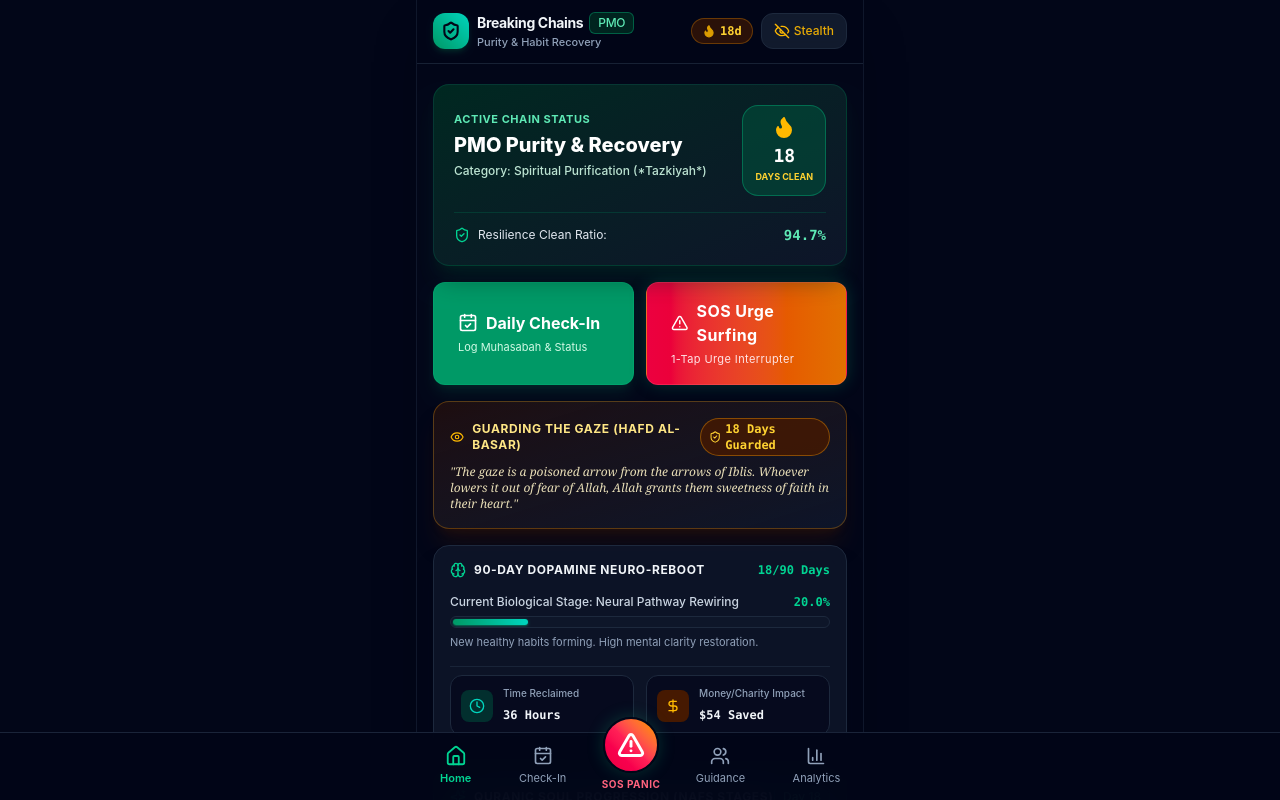
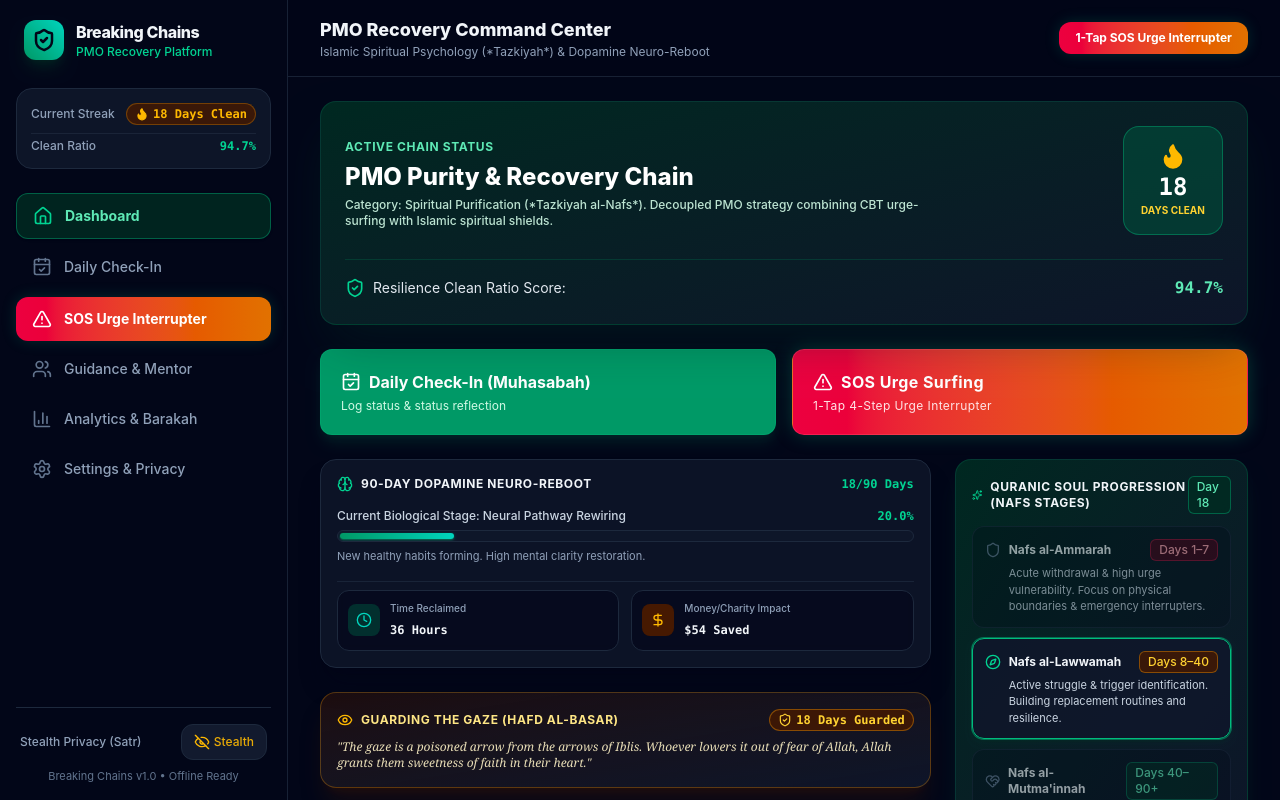
Before and after one commit to Breaking-Chains/breaking-chains-web, a React (Vite) app: page / in a window 1280 px wide. Shown: the top 800 px of the page. Built offline with nearby package versions, Linux system fonts and the light colour scheme.

Commit message:
feat: implement layout navigation components and core application pages for Breaking Chains dashboard

```diff
--- a/src/components/layout/MobileLayout.tsx
+++ b/src/components/layout/MobileLayout.tsx
@@ -1,6 +1,7 @@
 import React from 'react';
 import { Header } from './Header';
 import { BottomNav } from './BottomNav';
+import { Sidebar } from './Sidebar';
 import type { NavTab } from './BottomNav';
 
 interface MobileLayoutProps {
@@ -17,15 +18,56 @@ export const MobileLayout: React.FC<MobileLayoutProps> = ({
   activeTab,
   onTabChange,
   onTriggerSos,
-  currentStreak,
-  cleanRatioPercent,
+  currentStreak = 18,
+  cleanRatioPercent = 94.7,
 }) => {
   return (
-    <div className="min-h-screen bg-slate-950 text-slate-100 flex justify-center selection:bg-emerald-500/30">
-      <div className="w-full max-w-md min-h-screen bg-slate-950 flex flex-col relative border-x border-slate-900 shadow-2xl">
-        <Header currentStreak={currentStreak} cleanRatioPercent={cleanRatioPercent} />
-        <main className="flex-1 px-4 py-5 pb-28 space-y-5 overflow-y-auto">{children}</main>
-        <BottomNav activeTab={activeTab} onTabChange={onTabChange} onTriggerSos={onTriggerSos} />
+    <div className="min-h-screen bg-slate-950 text-slate-100 flex selection:bg-emerald-500/30">
+      {/* Desktop Sidebar (visible on md screens and up) */}
+      <Sidebar
+        activeTab={activeTab}
+        onTabChange={onTabChange}
+        onTriggerSos={onTriggerSos}
+        currentStreak={currentStreak}
+        cleanRatioPercent={cleanRatioPercent}
+      />
+
+      {/* Main Content Workspace (Fully responsive across Mobile & Desktop) */}
+      <div className="flex-1 flex flex-col min-h-screen relative w-full overflow-x-hidden">
+        {/* Mobile Header (hidden on md and up) */}
+        <div className="md:hidden">
+          <Header currentStreak={currentStreak} cleanRatioPercent={cleanRatioPercent} />
+        </div>
+
+        {/* Desktop Header Topbar (visible on md and up) */}
+        <header className="hidden md:flex items-center justify-between px-8 py-4 bg-slate-950/80 backdrop-blur-md border-b border-slate-800/80 sticky top-0 z-30">
+          <div>
+            <h2 className="text-lg font-extrabold text-slate-100 capitalize">
+              {activeTab === 'dashboard' ? 'PMO Recovery Command Center' : activeTab}
+            </h2>
+            <p className="text-xs text-slate-400">
+              Islamic Spiritual Psychology (*Tazkiyah*) & Dopamine Neuro-Reboot
+            </p>
+          </div>
+          <div className="flex items-center gap-3">
+            <button
+              onClick={onTriggerSos}
+              className="px-4 py-2 bg-gradient-to-r from-rose-600 to-amber-600 hover:from-rose-500 hover:to-amber-500 text-white font-bold text-xs rounded-xl shadow-lg shadow-rose-950/40 animate-pulse-glow transition-all"
+            >
+              1-Tap SOS Urge Interrupter
+            </button>
+          </div>
+        </header>
+
+        {/* Responsive Content Container */}
+        <main className="flex-1 px-4 sm:px-6 md:px-8 py-6 pb-24 md:pb-10 max-w-7xl mx-auto w-full space-y-6">
+          {children}
+        </main>
+
+        {/* Mobile Bottom Navigation (hidden on md and up) */}
+        <div className="md:hidden">
+          <BottomNav activeTab={activeTab} onTabChange={onTabChange} onTriggerSos={onTriggerSos} />
+        </div>
       </div>
     </div>
   );
--- /dev/null
+++ b/src/components/layout/Sidebar.tsx
@@ -0,0 +1,120 @@
+import React from 'react';
+import { Home, AlertTriangle, CalendarCheck, Users, BarChart3, Settings, ShieldCheck, Flame } from 'lucide-react';
+import type { LucideIcon } from 'lucide-react';
+import { cn } from '../../utils/cn';
+import { QuickHideButton } from '../ui/QuickHideButton';
+import type { NavTab } from './BottomNav';
+
+interface SidebarProps {
+  activeTab: NavTab;
+  onTabChange: (tab: NavTab) => void;
+  onTriggerSos: () => void;
+  currentStreak?: number;
+  cleanRatioPercent?: number;
+}
+
+interface NavItem {
+  id: NavTab;
+  label: string;
+  icon: LucideIcon;
+  isSos?: boolean;
+}
+
+export const Sidebar: React.FC<SidebarProps> = ({
+  activeTab,
+  onTabChange,
+  onTriggerSos,
+  currentStreak = 18,
+  cleanRatioPercent = 94.7,
+}) => {
+  const navItems: NavItem[] = [
+    { id: 'dashboard', label: 'Dashboard', icon: Home },
+    { id: 'checkin', label: 'Daily Check-In', icon: CalendarCheck },
+    { id: 'emergency', label: 'SOS Urge Interrupter', icon: AlertTriangle, isSos: true },
+    { id: 'guidance', label: 'Guidance & Mentor', icon: Users },
+    { id: 'analytics', label: 'Analytics & Barakah', icon: BarChart3 },
+    { id: 'settings', label: 'Settings & Privacy', icon: Settings },
+  ];
+
+  return (
+    <aside className="hidden md:flex flex-col w-64 lg:w-72 bg-slate-950 border-r border-slate-800/80 p-4 h-screen sticky top-0 justify-between shrink-0">
+      {/* Top Logo & App Title */}
+      <div className="space-y-6">
+        <div className="flex items-center gap-3 px-2 py-1">
+          <div className="w-10 h-10 rounded-xl bg-gradient-to-tr from-emerald-600 to-teal-400 p-0.5 shadow-lg shadow-emerald-950/60 flex items-center justify-center">
+            <ShieldCheck className="w-6 h-6 text-slate-950 stroke-[2.5]" />
+          </div>
+          <div>
+            <h1 className="text-base font-extrabold text-slate-100 tracking-tight flex items-center gap-2">
+              Breaking Chains
+            </h1>
+            <p className="text-xs text-emerald-400 font-medium">PMO Recovery Platform</p>
+          </div>
+        </div>
+
+        {/* Live Streak & Clean Ratio Card */}
+        <div className="bg-slate-900/90 border border-slate-800 p-3.5 rounded-2xl space-y-2">
+          <div className="flex items-center justify-between">
+            <span className="text-xs text-slate-400 font-medium">Current Streak</span>
+            <div className="flex items-center gap-1 text-amber-400 font-mono font-bold text-xs bg-amber-950/80 px-2 py-0.5 rounded-full border border-amber-500/30">
+              <Flame className="w-3.5 h-3.5 fill-amber-400 animate-pulse" />
+              {currentStreak} Days Clean
+            </div>
+          </div>
+          <div className="flex items-center justify-between pt-1 border-t border-slate-800/80">
+            <span className="text-xs text-slate-400 font-medium">Clean Ratio</span>
+            <span className="text-xs font-mono font-bold text-emerald-400">{cleanRatioPercent}%</span>
+          </div>
+        </div>
+
+        {/* Navigation Items */}
+        <nav className="space-y-1.5">
+          {navItems.map((item) => {
+            const Icon = item.icon;
+            const isActive = activeTab === item.id;
+
+            if (item.isSos) {
+              return (
+                <button
+                  key={item.id}
+                  onClick={onTriggerSos}
+                  className="w-full mt-2 flex items-center gap-3 px-4 py-3 rounded-xl bg-gradient-to-r from-rose-600 to-amber-600 hover:from-rose-500 hover:to-amber-500 text-white font-bold shadow-lg shadow-rose-950/50 transition-all duration-200 animate-pulse-glow"
+                >
+                  <AlertTriangle className="w-5 h-5 text-white" />
+                  <span className="text-sm">{item.label}</span>
+                </button>
+              );
+            }
+
+            return (
+              <button
+                key={item.id}
+                onClick={() => onTabChange(item.id)}
+                className={cn(
+                  'w-full flex items-center gap-3 px-4 py-3 rounded-xl text-sm font-medium transition-all duration-200',
+                  isActive
+                    ? 'bg-emerald-950/80 border border-emerald-500/40 text-emerald-300 font-bold shadow-sm'
+                    : 'text-slate-400 hover:text-slate-100 hover:bg-slate-900/60'
+                )}
+              >
+                <Icon className={cn('w-5 h-5', isActive ? 'text-emerald-400' : 'text-slate-500')} />
+                <span>{item.label}</span>
+              </button>
+            );
+          })}
+        </nav>
+      </div>
+
+      {/* Footer Stealth Privacy Toggle */}
+      <div className="pt-4 border-t border-slate-800 space-y-2">
+        <div className="flex items-center justify-between px-1">
+          <span className="text-xs text-slate-400 font-medium">Stealth Privacy (Satr)</span>
+          <QuickHideButton />
+        </div>
+        <p className="text-[11px] text-slate-500 text-center">
+          Breaking Chains v1.0 • Offline Ready
+        </p>
+      </div>
+    </aside>
+  );
+};
--- a/src/pages/AnalyticsPage.tsx
+++ b/src/pages/AnalyticsPage.tsx
@@ -25,41 +25,55 @@ export const AnalyticsPage: React.FC<AnalyticsPageProps> = ({
   ];
 
   return (
-    <div className="space-y-4 animate-fade-in">
-      <Card variant="emerald" className="p-4 space-y-3">
-        <div className="flex items-center gap-2">
-          <BarChart3 className="w-5 h-5 text-emerald-400" />
-          <h2 className="text-sm font-bold text-white uppercase tracking-wider">
-            PMO Recovery Analytics & Barakah
+    <div className="space-y-6 animate-fade-in">
+      <Card variant="emerald" className="p-6 space-y-4">
+        <div className="flex items-center gap-3">
+          <BarChart3 className="w-6 h-6 text-emerald-400" />
+          <div>
+            <h2 className="text-lg font-bold text-white uppercase tracking-wider">
+              PMO Recovery Analytics & Barakah Metrics
             </h2>
+            <p className="text-xs text-emerald-200">Behavioral progress indicators and trigger maps</p>
+          </div>
         </div>
 
-        <div className="grid grid-cols-2 gap-3 pt-2">
-          <div className="bg-slate-950/60 p-3 rounded-xl border border-emerald-900/40 text-center">
-            <span className="text-[10px] text-slate-400 block font-medium">Clean Ratio</span>
-            <span className="text-xl font-black text-emerald-300 font-mono">{cleanRatioPercent}%</span>
+        <div className="grid grid-cols-1 sm:grid-cols-2 md:grid-cols-4 gap-4 pt-2">
+          <div className="bg-slate-950/60 p-4 rounded-xl border border-emerald-900/40 text-center">
+            <span className="text-xs text-slate-400 block font-medium">Clean Ratio Score</span>
+            <span className="text-2xl font-black text-emerald-300 font-mono mt-1 block">{cleanRatioPercent}%</span>
           </div>
-          <div className="bg-slate-950/60 p-3 rounded-xl border border-emerald-900/40 text-center">
-            <span className="text-[10px] text-slate-400 block font-medium">Current Streak</span>
-            <span className="text-xl font-black text-amber-300 font-mono">{currentStreak} Days</span>
+          <div className="bg-slate-950/60 p-4 rounded-xl border border-emerald-900/40 text-center">
+            <span className="text-xs text-slate-400 block font-medium">Current Streak</span>
+            <span className="text-2xl font-black text-amber-300 font-mono mt-1 block">{currentStreak} Days</span>
+          </div>
+          <div className="bg-slate-950/60 p-4 rounded-xl border border-emerald-900/40 text-center">
+            <span className="text-xs text-slate-400 block font-medium">Time Reclaimed</span>
+            <span className="text-2xl font-black text-teal-300 font-mono mt-1 block">{currentStreak * 2} Hours</span>
+          </div>
+          <div className="bg-slate-950/60 p-4 rounded-xl border border-emerald-900/40 text-center">
+            <span className="text-xs text-slate-400 block font-medium">Sadaqah Potential</span>
+            <span className="text-2xl font-black text-amber-400 font-mono mt-1 block">${currentStreak * 3} Saved</span>
           </div>
         </div>
       </Card>
 
-      <Card variant="dark" className="p-4 space-y-3 border-slate-800">
-        <h3 className="text-xs font-bold text-slate-200 uppercase tracking-wider">
-          Top PMO Craving Triggers
+      {/* Multi-Column Desktop Layout */}
+      <div className="grid grid-cols-1 lg:grid-cols-2 gap-6">
+        {/* Left Column: Trigger Breakdown */}
+        <Card variant="dark" className="p-5 space-y-4 border-slate-800">
+          <h3 className="text-sm font-bold text-slate-200 uppercase tracking-wider">
+            Top PMO Craving Triggers Radar
           </h3>
-        <div className="space-y-2">
+          <div className="space-y-3">
             {topTriggers.map((trig) => (
-            <div key={trig.name} className="space-y-1">
+              <div key={trig.name} className="space-y-1.5">
                 <div className="flex justify-between text-xs text-slate-300">
-                <span>{trig.name}</span>
-                <span className="font-mono text-emerald-400">{trig.percent}%</span>
+                  <span className="font-semibold">{trig.name}</span>
+                  <span className="font-mono text-emerald-400 font-bold">{trig.percent}%</span>
                 </div>
-              <div className="w-full bg-slate-950 h-2 rounded-full overflow-hidden border border-slate-800">
+                <div className="w-full bg-slate-950 h-3 rounded-full overflow-hidden border border-slate-800">
                   <div
-                  className="bg-emerald-500 h-full rounded-full"
+                    className="bg-gradient-to-r from-emerald-600 to-teal-400 h-full rounded-full"
                     style={{ width: `${trig.percent}%` }}
                   />
                 </div>
@@ -68,35 +82,37 @@ export const AnalyticsPage: React.FC<AnalyticsPageProps> = ({
           </div>
         </Card>
 
-      <Card variant="glass" className="p-4 space-y-3 border-slate-800">
+        {/* Right Column: Milestones & Badges */}
+        <Card variant="glass" className="p-5 space-y-4 border-slate-800">
           <div className="flex items-center gap-2">
-          <Award className="w-4 h-4 text-amber-400" />
-          <h3 className="text-xs font-bold text-slate-200 uppercase tracking-wider">
-            Neuroplasticity & Nafs Badges
+            <Award className="w-5 h-5 text-amber-400" />
+            <h3 className="text-sm font-bold text-slate-200 uppercase tracking-wider">
+              Neuroplasticity & Nafs Milestones
             </h3>
           </div>
 
-        <div className="grid grid-cols-1 sm:grid-cols-2 gap-2.5">
+          <div className="grid grid-cols-1 sm:grid-cols-2 gap-3">
             {badges.map((bdg) => (
               <div
                 key={bdg.title}
-              className={`p-3 rounded-xl border flex items-center gap-3 ${
+                className={`p-3.5 rounded-xl border flex items-center gap-3 ${
                   bdg.achieved
-                  ? 'bg-slate-900/80 border-amber-500/40 text-amber-100'
+                    ? 'bg-slate-900/80 border-amber-500/40 text-amber-100 shadow-md'
                     : 'bg-slate-950/40 border-slate-800/80 opacity-50'
                 }`}
               >
-              <div className="p-2 rounded-lg bg-amber-950 text-amber-400">
+                <div className="p-2.5 rounded-xl bg-amber-950 text-amber-400 shrink-0">
                   <Award className="w-5 h-5" />
                 </div>
                 <div>
                   <h4 className="text-xs font-bold">{bdg.title}</h4>
-                <p className="text-[10px] text-slate-400">{bdg.desc}</p>
+                  <p className="text-[10px] text-slate-400 leading-normal">{bdg.desc}</p>
                 </div>
               </div>
             ))}
           </div>
         </Card>
       </div>
+    </div>
   );
 };
--- a/src/pages/DashboardPage.tsx
+++ b/src/pages/DashboardPage.tsx
@@ -23,73 +23,90 @@ export const DashboardPage: React.FC<DashboardPageProps> = ({
   onTriggerSos,
 }) => {
   return (
-    <div className="space-y-4 animate-fade-in">
+    <div className="space-y-6 animate-fade-in">
+      {/* 48-Hour Chaser Effect Shield Banner */}
       <ChaserEffectBanner isActive={chaserEffectActive} hoursRemaining={32} />
 
-      <Card variant="emerald" className="p-5 relative overflow-hidden">
-        <div className="flex items-start justify-between">
+      {/* Hero Stats Card */}
+      <Card variant="emerald" className="p-6 relative overflow-hidden shadow-2xl">
+        <div className="flex flex-col sm:flex-row items-start sm:items-center justify-between gap-4">
           <div>
-            <span className="text-[11px] font-bold tracking-wider uppercase text-emerald-300">
+            <span className="text-xs font-bold tracking-wider uppercase text-emerald-300">
               Active Chain Status
             </span>
-            <h2 className="text-xl font-extrabold text-white mt-0.5">PMO Purity & Recovery</h2>
-            <p className="text-xs text-emerald-100/90 mt-1 font-medium">
-              Category: Spiritual Purification (*Tazkiyah*)
+            <h2 className="text-2xl font-extrabold text-white mt-1">PMO Purity & Recovery Chain</h2>
+            <p className="text-xs text-emerald-100/90 mt-1 font-medium max-w-xl">
+              Category: Spiritual Purification (*Tazkiyah al-Nafs*). Decoupled PMO strategy combining CBT urge-surfing with Islamic spiritual shields.
             </p>
           </div>
-          <div className="p-3 bg-emerald-900/60 border border-emerald-500/40 rounded-2xl text-center min-w-[70px]">
-            <Flame className="w-6 h-6 text-amber-400 fill-amber-400 mx-auto animate-bounce" />
-            <span className="text-lg font-black text-white font-mono">{currentStreak}</span>
-            <span className="text-[9px] text-amber-300 block uppercase font-bold">Days Clean</span>
+          <div className="p-4 bg-emerald-900/60 border border-emerald-500/40 rounded-2xl text-center shrink-0 min-w-[100px]">
+            <Flame className="w-7 h-7 text-amber-400 fill-amber-400 mx-auto animate-bounce" />
+            <span className="text-2xl font-black text-white font-mono">{currentStreak}</span>
+            <span className="text-[10px] text-amber-300 block uppercase font-bold">Days Clean</span>
           </div>
         </div>
 
-        <div className="mt-4 pt-3 border-t border-emerald-800/40 flex items-center justify-between">
+        {/* Clean Ratio Metric */}
+        <div className="mt-6 pt-4 border-t border-emerald-800/40 flex items-center justify-between">
           <div className="flex items-center gap-2">
-            <ShieldCheck className="w-4 h-4 text-emerald-400" />
-            <span className="text-xs text-slate-200">Resilience Clean Ratio:</span>
+            <ShieldCheck className="w-5 h-5 text-emerald-400" />
+            <span className="text-sm text-slate-200">Resilience Clean Ratio Score:</span>
           </div>
-          <span className="text-sm font-bold font-mono text-emerald-300">{cleanRatioPercent}%</span>
+          <span className="text-base font-bold font-mono text-emerald-300">{cleanRatioPercent}%</span>
         </div>
       </Card>
 
-      <div className="grid grid-cols-2 gap-3">
+      {/* Quick Action Buttons */}
+      <div className="grid grid-cols-1 sm:grid-cols-2 gap-4">
         <Button
           variant="emerald"
           size="lg"
           onClick={onOpenCheckIn}
-          className="flex-col py-4 h-auto text-left items-start space-y-1"
+          className="flex items-center justify-between p-5 h-auto text-left shadow-lg"
         >
+          <div className="space-y-1">
             <div className="flex items-center gap-2">
               <CalendarCheck className="w-5 h-5 text-white" />
-            <span className="font-bold">Daily Check-In</span>
+              <span className="font-bold text-base">Daily Check-In (Muhasabah)</span>
             </div>
-          <span className="text-[11px] text-emerald-100 font-normal">Log Muhasabah & Status</span>
+            <span className="text-xs text-emerald-100 font-normal block">Log status & status reflection</span>
+          </div>
         </Button>
 
         <Button
           variant="sos"
           size="lg"
           onClick={onTriggerSos}
-          className="flex-col py-4 h-auto text-left items-start space-y-1"
+          className="flex items-center justify-between p-5 h-auto text-left shadow-xl"
         >
+          <div className="space-y-1">
             <div className="flex items-center gap-2">
               <AlertTriangle className="w-5 h-5 text-white" />
-            <span className="font-bold">SOS Urge Surfing</span>
+              <span className="font-bold text-base">SOS Urge Surfing</span>
             </div>
-          <span className="text-[11px] text-rose-100 font-normal">1-Tap Urge Interrupter</span>
+            <span className="text-xs text-rose-100 font-normal block">1-Tap 4-Step Urge Interrupter</span>
+          </div>
         </Button>
       </div>
 
-      <GuardingGazeCard cleanGazeDays={currentStreak} />
-
+      {/* Multi-Column Responsive Grid Layout */}
+      <div className="grid grid-cols-1 lg:grid-cols-3 gap-6">
+        {/* Main Column (Col-span 2 on Desktop) */}
+        <div className="lg:col-span-2 space-y-6">
           <DopamineRebootCard
             currentCleanDays={currentStreak}
             estimatedHoursSaved={currentStreak * 2}
             estimatedMoneySaved={currentStreak * 3}
           />
 
+          <GuardingGazeCard cleanGazeDays={currentStreak} />
+        </div>
+
+        {/* Side Column (Col-span 1 on Desktop) */}
+        <div className="space-y-6">
           <NafsProgressTracker currentStage="NAFS_AL_LAWWAMAH" currentCleanDays={currentStreak} />
+        </div>
+      </div>
     </div>
   );
 };
```
Also changed, not shown: src/pages/EmergencyPage.tsx (+25 -23 lines), src/pages/SettingsPage.tsx (+15 -13 lines). Lines whose indentation alone changed are shown as unchanged.
